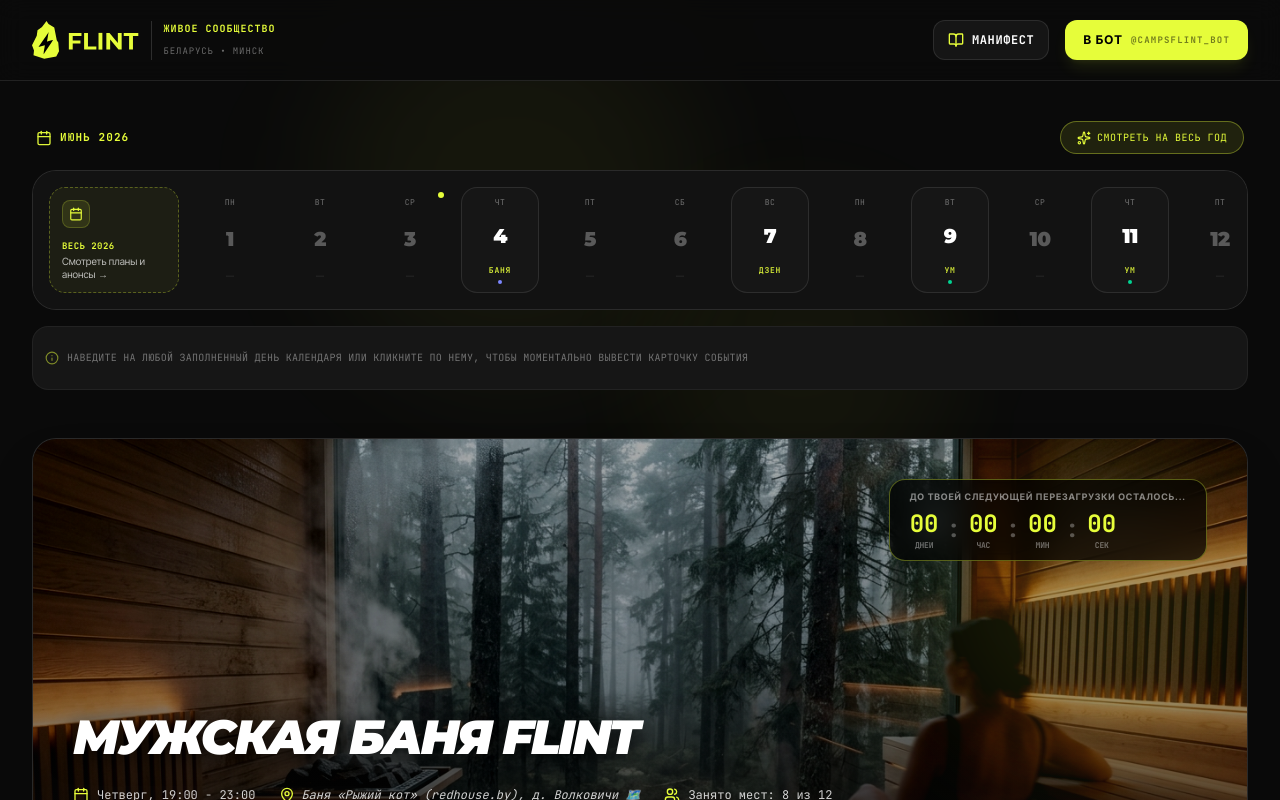
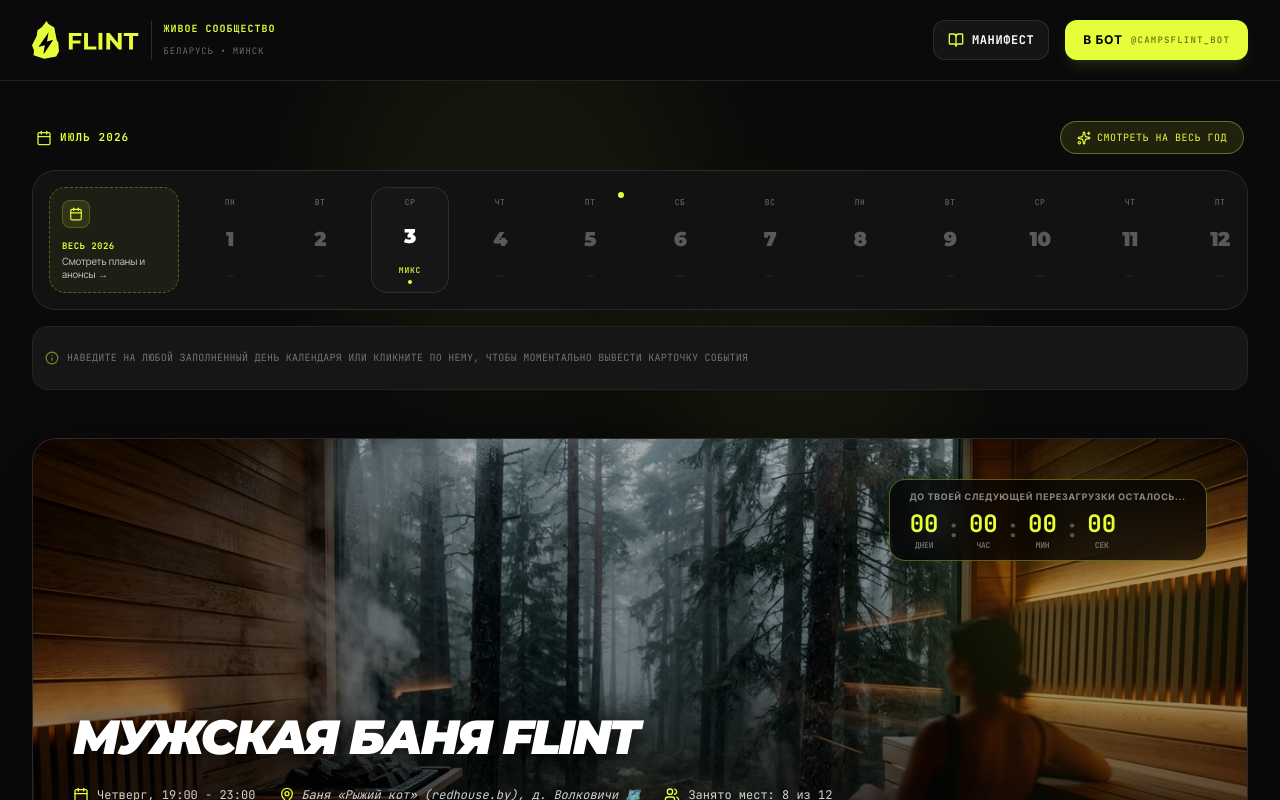
Before and after one commit to Artemewww/flint-live-in-moment, a React (Vite) app: page / in a window 1280 px wide. Shown: the top 800 px of the page. Built offline with nearby package versions, Linux system fonts and the light colour scheme.

Commit message:
fix: динамический календарь - текущий месяц и год вместо хардкода Июнь 2026

```diff
--- a/src/components/CalendarGrid.tsx
+++ b/src/components/CalendarGrid.tsx
@@ -13,15 +13,21 @@ export default function CalendarGrid({ events, selectedEventId, onSelectEvent }:
   const [modalActiveMonth, setModalActiveMonth] = useState<number>(0); // 0=June, 1=July, 2=August, 3=September
   const [hoveredEvent, setHoveredEvent] = useState<CommunityEvent | null>(null);
 
-  const daysInJune = 30;
   const weekdays = ['Пн', 'Вт', 'Ср', 'Чт', 'Пт', 'Сб', 'Вс'];
 
-  // Current simulated date is June 3, 2026
-  const todayDayNum = 3;
+  // Динамическая дата «сегодня»
+  const now = new Date();
+  const currentYear = now.getFullYear();
+  const currentMonth = now.getMonth(); // 0-based
+  const todayDayNum = now.getDate();
+  const daysInMonth = new Date(currentYear, currentMonth + 1, 0).getDate();
+  const monthNames = ['Январь', 'Февраль', 'Март', 'Апрель', 'Май', 'Июнь', 'Июль', 'Август', 'Сентябрь', 'Окторябрь', 'Ноябрь', 'Декабрь'];
+  const currentMonthName = monthNames[currentMonth];
+  const currentMonthStr = String(currentMonth + 1).padStart(2, '0');
 
-  // Helper to map June day to event(s)
+  // Helper to map current month day to event(s)
   const getEventsForDay = (dayNum: number): CommunityEvent[] => {
-    const formattedDate = `2026-06-${dayNum.toString().padStart(2, '0')}`;
+    const formattedDate = `${currentYear}-${currentMonthStr}-${dayNum.toString().padStart(2, '0')}`;
     return events.filter(evt => {
       if (evt.id === 'isloch-challenges-male') {
         return dayNum >= 26 && dayNum <= 28;
@@ -133,7 +139,7 @@ export default function CalendarGrid({ events, selectedEventId, onSelectEvent }:
           <div className="flex items-center gap-2">
             <Calendar className="w-4 h-4 text-brand animate-pulse" />
             <span className="text-[11px] font-mono uppercase tracking-widest text-[#E6FD3A] font-black">
-              Июнь 2026
+              {currentMonthName} {currentYear}
             </span>
           </div>
         </div>
@@ -175,8 +181,8 @@ export default function CalendarGrid({ events, selectedEventId, onSelectEvent }:
           </div>
         </button>
 
-        {/* JUNE DAY CARDS */}
-        {Array.from({ length: daysInJune }, (_, idx) => {
+        {/* Текущий месяц — динамические дни */}
+        {Array.from({ length: daysInMonth }, (_, idx) => {
           const dayNum = idx + 1;
           const dayEvents = getEventsForDay(dayNum);
           const hasEvents = dayEvents.length > 0;
```
